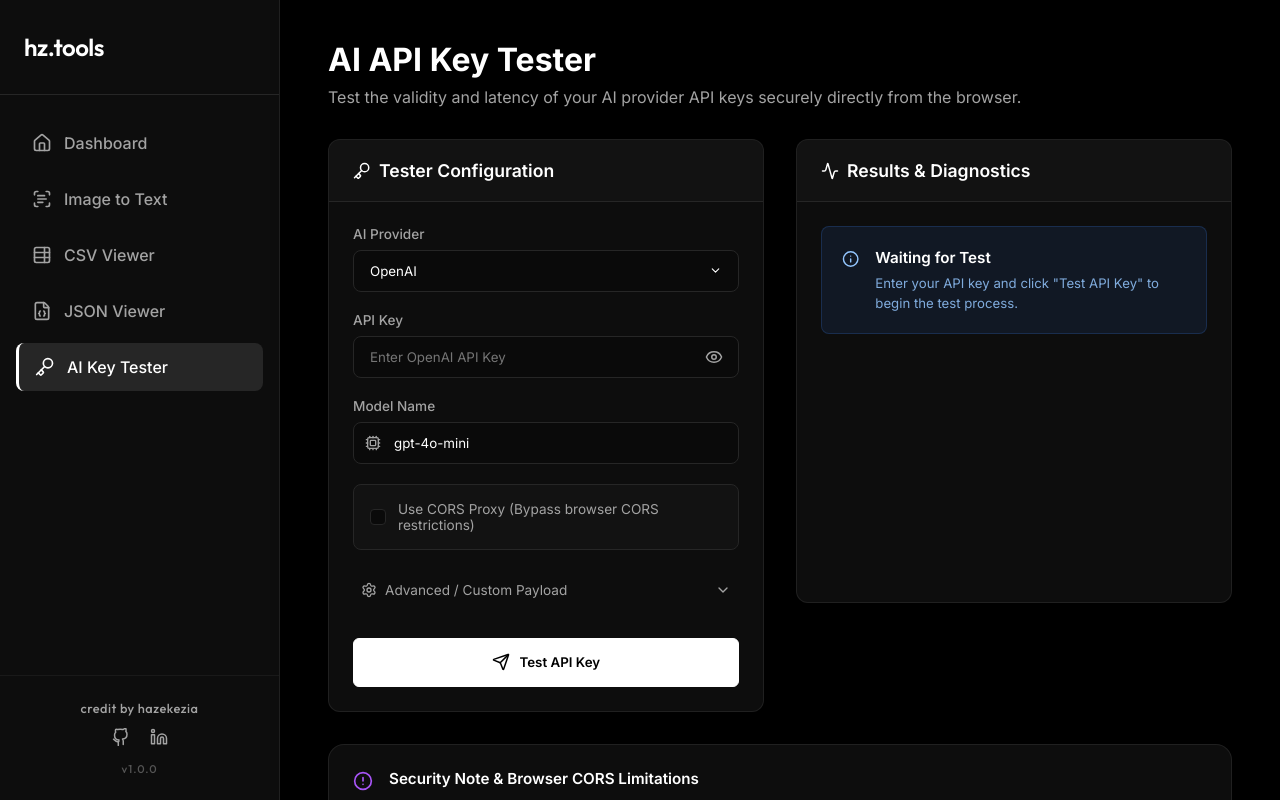
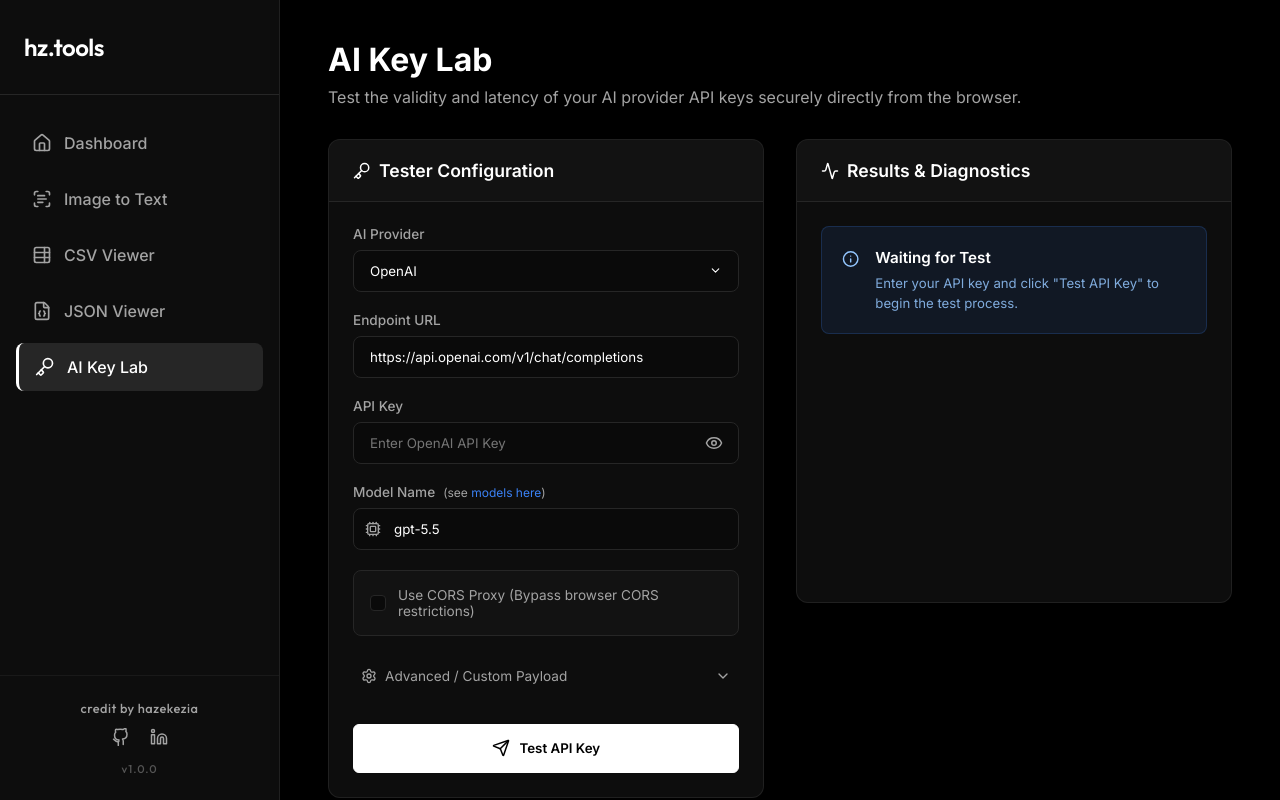
Before and after one commit to hazekezia/hazetools, a React (Vite) app: page /ai-key-tester in a window 1280 px wide. Shown: the top 800 px of the page. Built offline with nearby package versions, Linux system fonts and the light colour scheme.

Commit message:
feat: implement AI API key tester tool with multi-provider support and custom configuration options

```diff
--- a/src/components/Sidebar.jsx
+++ b/src/components/Sidebar.jsx
@@ -8,7 +8,7 @@
     { path: '/image-to-text', label: 'Image to Text', icon: <ScanText size={20} /> },
     { path: '/csv-viewer', label: 'CSV Viewer', icon: <TableProperties size={20} /> },
     { path: '/json-viewer', label: 'JSON Viewer', icon: <FileJson size={20} /> },
-    { path: '/ai-key-tester', label: 'AI Key Tester', icon: <Key size={20} /> },
+    { path: '/ai-key-tester', label: 'AI Key Lab', icon: <Key size={20} /> },
   ];
 
   return (
--- a/src/pages/css/AiKeyTester.css
+++ b/src/pages/css/AiKeyTester.css
@@ -588,3 +588,35 @@
   padding-left: 0.75rem;
   margin-top: 0.25rem;
 }
+
+.label-row {
+  display: flex;
+  align-items: center;
+}
+
+.models-link-wrapper {
+  font-size: 0.75rem;
+  font-weight: normal;
+  color: var(--text-secondary);
+  margin-left: 0.5rem;
+}
+
+.models-link {
+  color: #3b82f6;
+  text-decoration: none;
+  transition: color 0.2s ease, text-decoration 0.2s ease;
+}
+
+.models-link:hover {
+  color: #60a5fa;
+  text-decoration: underline;
+}
+
+.warning-notice {
+  font-size: 0.8rem;
+  color: #f87171;
+  border-left: 2px solid #ef4444;
+  padding-left: 0.75rem;
+  margin-top: 0.5rem;
+  line-height: 1.5;
+}
--- a/src/pages/jsx/AiKeyTester.jsx
+++ b/src/pages/jsx/AiKeyTester.jsx
@@ -25,8 +25,10 @@
 const PROVIDERS = {
   openai: {
     name: 'OpenAI',
-    defaultModel: 'gpt-4o-mini',
+    defaultModel: 'gpt-5.5',
     defaultUrl: 'https://api.openai.com/v1/chat/completions',
+    modelListUrl: 'https://platform.openai.com/docs/models',
+    placeholderModel: 'gpt-5.5',
     headers: (key) => ({
       'Content-Type': 'application/json',
       'Authorization': `Bearer ${key}`
@@ -39,8 +41,10 @@
   },
   anthropic: {
     name: 'Anthropic',
-    defaultModel: 'claude-3-5-sonnet-20240620',
+    defaultModel: 'claude-opus-4-8',
     defaultUrl: 'https://api.anthropic.com/v1/messages',
+    modelListUrl: 'https://docs.anthropic.com/en/docs/about-claude/models',
+    placeholderModel: 'claude-opus-4-8',
     headers: (key) => ({
       'Content-Type': 'application/json',
       'x-api-key': key,
@@ -54,8 +58,10 @@
   },
   gemini: {
     name: 'Google Gemini',
-    defaultModel: 'gemini-2.5-flash',
-    defaultUrl: 'https://generativelanguage.googleapis.com/v1beta/models/gemini-2.5-flash:generateContent',
+    defaultModel: 'gemini-3.5-flash',
+    defaultUrl: 'https://generativelanguage.googleapis.com/v1beta/models/gemini-3.5-flash:generateContent',
+    modelListUrl: 'https://ai.google.dev/gemini-api/docs/models/gemini',
+    placeholderModel: 'gemini-3.5-flash',
     headers: () => ({
       'Content-Type': 'application/json'
     }),
@@ -68,6 +74,7 @@
     name: 'Groq',
     defaultModel: 'llama-3.3-70b-versatile',
     defaultUrl: 'https://api.groq.com/openai/v1/chat/completions',
+    modelListUrl: 'https://console.groq.com/docs/models',
     headers: (key) => ({
       'Content-Type': 'application/json',
       'Authorization': `Bearer ${key}`
@@ -80,8 +87,10 @@
   },
   openrouter: {
     name: 'OpenRouter',
-    defaultModel: 'google/gemini-2.5-flash',
+    defaultModel: 'nvidia/nemotron-3-ultra-550b-a55b:free',
     defaultUrl: 'https://openrouter.ai/api/v1/chat/completions',
+    modelListUrl: 'https://openrouter.ai/models',
+    placeholderModel: 'nvidia/nemotron-3-ultra-550b-a55b:free',
     headers: (key) => ({
       'Content-Type': 'application/json',
       'Authorization': `Bearer ${key}`,
@@ -94,10 +103,42 @@
       max_tokens: 10
     })
   },
-  cohere: {
-    name: 'Cohere',
-    defaultModel: 'command-r-plus',
-    defaultUrl: 'https://api.cohere.com/v2/chat',
+  deepseek: {
+    name: 'DeepSeek',
+    defaultModel: 'deepseek-v4-pro',
+    defaultUrl: 'https://api.deepseek.com/chat/completions',
+    modelListUrl: 'https://api-docs.deepseek.com/quick_start/pricing',
+    placeholderModel: 'deepseek-v4-pro',
+    headers: (key) => ({
+      'Content-Type': 'application/json',
+      'Authorization': `Bearer ${key}`
+    }),
+    body: (model, prompt) => ({
+      model: model,
+      messages: [{ role: 'user', content: prompt }],
+      max_tokens: 10
+    })
+  },
+  minimax: {
+    name: 'MiniMax',
+    defaultModel: 'MiniMax-M3',
+    defaultUrl: 'https://api.minimax.io/v1/chat/completions',
+    modelListUrl: 'https://www.minimaxi.com/document/fast-start/model-introduction',
+    headers: (key) => ({
+      'Content-Type': 'application/json',
+      'Authorization': `Bearer ${key}`
+    }),
+    body: (model, prompt) => ({
+      model: model,
+      messages: [{ role: 'user', content: prompt }],
+      max_tokens: 10
+    })
+  },
+  xiaomi_mimo: {
+    name: 'Xiaomi MiMo',
+    defaultModel: 'mimo-v2.5-pro',
+    defaultUrl: 'https://api.xiaomimimo.com/v1/chat/completions',
+    modelListUrl: 'https://mimo.mi.com/docs/en-US/quick-start/summary/model',
     headers: (key) => ({
       'Content-Type': 'application/json',
       'Authorization': `Bearer ${key}`
@@ -130,7 +171,7 @@
   const [showKey, setShowKey] = useState(false);
   const [model, setModel] = useState(PROVIDERS.openai.defaultModel);
   const [endpointUrl, setEndpointUrl] = useState(PROVIDERS.openai.defaultUrl);
-  const [prompt, setPrompt] = useState('Ping');
+  const [prompt, setPrompt] = useState("Respond with 'Pong!' and nothing else.");
   const [corsProxy, setCorsProxy] = useState('');
   const [useProxy, setUseProxy] = useState(false);
 
@@ -286,7 +327,15 @@
         let extractedText = '';
         let isValid = false;
 
-        if (provider === 'openai' || provider === 'groq' || provider === 'openrouter' || provider === 'custom') {
+        if (
+          provider === 'openai' ||
+          provider === 'groq' ||
+          provider === 'openrouter' ||
+          provider === 'deepseek' ||
+          provider === 'minimax' ||
+          provider === 'xiaomi_mimo' ||
+          provider === 'custom'
+        ) {
           extractedText = responseData.choices?.[0]?.message?.content || JSON.stringify(responseData);
           isValid = true;
         } else if (provider === 'anthropic') {
@@ -294,9 +343,6 @@
           isValid = true;
         } else if (provider === 'gemini') {
           extractedText = responseData.candidates?.[0]?.content?.parts?.[0]?.text || JSON.stringify(responseData);
-          isValid = true;
-        } else if (provider === 'cohere') {
-          extractedText = responseData.message?.content?.[0]?.text || JSON.stringify(responseData);
           isValid = true;
         }
 
@@ -356,7 +402,7 @@
   return (
     <div className="tool-page-container">
       <div className="tool-page-header">
-        <h1 className="page-title">AI API Key Tester</h1>
+        <h1 className="page-title">AI Key Lab</h1>
         <p className="page-subtitle">Test the validity and latency of your AI provider API keys securely directly from the browser.</p>
       </div>
 
@@ -381,6 +427,19 @@
                   <option key={key} value={key}>{val.name}</option>
                 ))}
               </select>
+            </div>
+
+            {/* Endpoint URL */}
+            <div className="form-group">
+              <label htmlFor="endpoint-input">Endpoint URL</label>
+              <input
+                id="endpoint-input"
+                type="text"
+                className="input-field"
+                value={endpointUrl}
+                onChange={(e) => setEndpointUrl(e.target.value)}
+                placeholder="https://api.openai.com/v1/chat/completions"
+              />
             </div>
 
             {/* API Key Input */}
@@ -410,14 +469,30 @@
 
             {/* Model Name Override */}
             <div className="form-group">
-              <label htmlFor="model-input">Model Name</label>
+              <div className="label-row">
+                <label htmlFor="model-input">Model Name</label>
+                {PROVIDERS[provider]?.modelListUrl && (
+                  <span className="models-link-wrapper">
+                    (see{' '}
+                    <a
+                      href={PROVIDERS[provider].modelListUrl}
+                      target="_blank"
+                      rel="noopener noreferrer"
+                      className="models-link"
+                    >
+                      models here
+                    </a>
+                    )
+                  </span>
+                )}
+              </div>
               <div className="model-input-wrapper">
                 <Cpu size={16} className="input-icon" />
                 <input
                   id="model-input"
                   type="text"
                   className="input-field icon-padding"
-                  placeholder="Model name, e.g. gpt-4o-mini"
+                  placeholder={`Model name, e.g. ${PROVIDERS[provider]?.placeholderModel || PROVIDERS[provider]?.defaultModel}`}
                   value={model}
                   onChange={(e) => setModel(e.target.value)}
                 />
@@ -465,19 +540,6 @@
 
             {showAdvanced && (
               <div className="advanced-fields">
-                {/* Custom Endpoint URL */}
-                <div className="form-group">
-                  <label htmlFor="endpoint-input">Endpoint URL</label>
-                  <input
-                    id="endpoint-input"
-                    type="text"
-                    className="input-field"
-                    value={endpointUrl}
-                    onChange={(e) => setEndpointUrl(e.target.value)}
-                    placeholder="https://api.openai.com/v1/chat/completions"
-                  />
-                </div>
-
                 {/* Prompt Test Override */}
                 <div className="form-group">
                   <label htmlFor="prompt-override-input">Test Prompt</label>
@@ -487,7 +549,7 @@
                     className="input-field"
                     value={prompt}
                     onChange={(e) => setPrompt(e.target.value)}
-                    placeholder="Ping"
+                    placeholder="Respond with 'Pong!' and nothing else."
                   />
                 </div>
 
@@ -672,9 +734,9 @@
       <div className="info-notice-card glass-panel">
         <AlertCircle size={20} className="notice-icon" />
         <div className="notice-text">
-          <h5>Security Note & Browser CORS Limitations</h5>
+          <h5>Disclaimer</h5>
           <p>
-            All API keys you test here are processed locally directly in your browser and are never sent or stored on any server. However, for security reasons, most major AI providers (like OpenAI and Anthropic) restrict direct client-side requests by default (CORS block).
+            All API keys you test here are processed locally directly in your browser and are never sent or stored on any server. However, for security reasons, most major AI providers (like OpenAI and Anthropic) restrict direct client-side requests by default (CORS block). If you are concerned about your API keys being exposed or leaked, please do not use this service.
           </p>
           <p className="sub-notice">
             To test them, enable the <strong>"Use CORS Proxy"</strong> option in the left panel, or use a CORS bypass browser extension (such as <em>Allow CORS: Access-Control-Allow-Origin</em>).
--- a/src/pages/jsx/Home.jsx
+++ b/src/pages/jsx/Home.jsx
@@ -30,7 +30,7 @@
     },
     {
       id: 'ai-key-tester',
-      title: 'AI API Key Tester',
+      title: 'AI Key Lab',
       description: 'Test and verify your AI provider keys (OpenAI, Anthropic, Gemini, Groq, etc.) locally and securely.',
       icon: <Key size={22} className="tool-icon" />,
       path: '/ai-key-tester',
```
Also changed, not shown: 1 other file (tests, documents, lock files or other folders).
